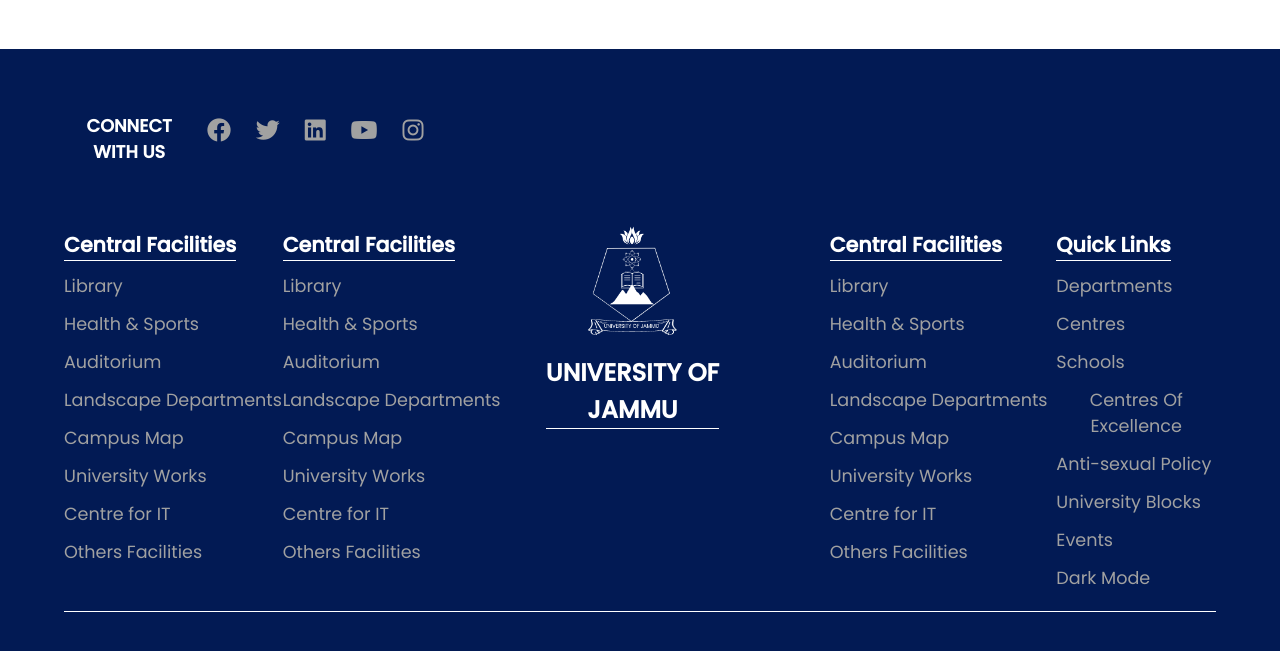
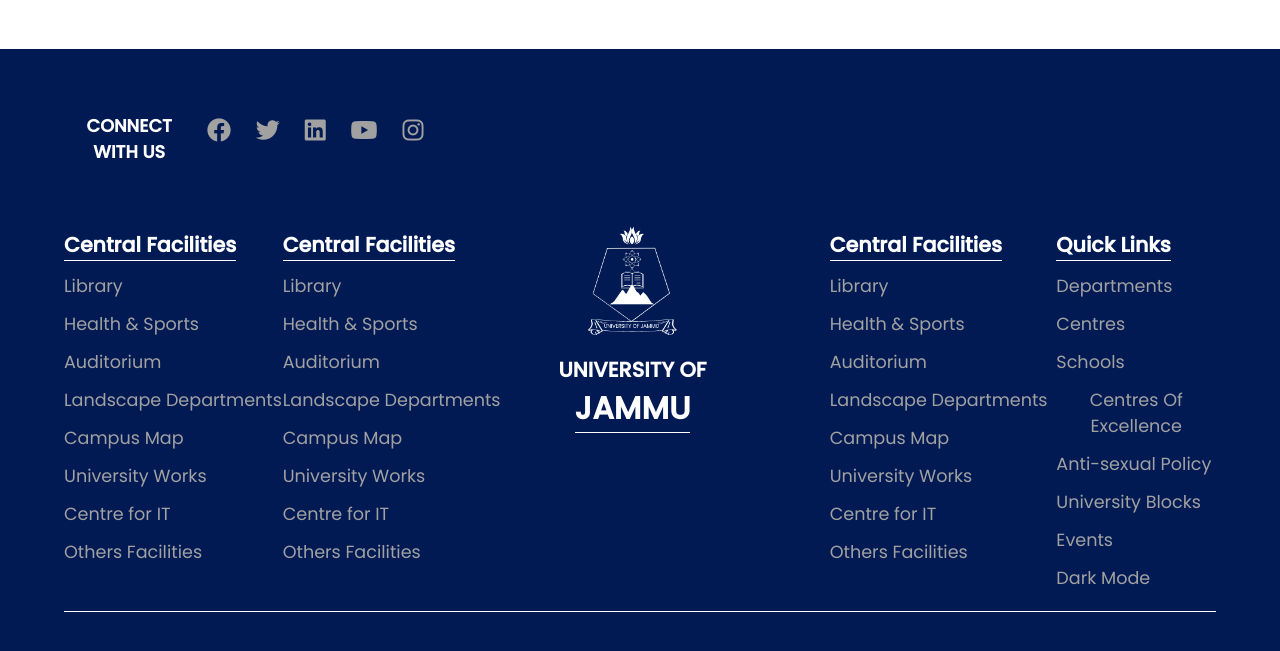
Before and after one commit to DineshwarSingh420/JUwebsite2, a plain HTML site: page index.html in a window 1280 px wide. Shown: the part 2139-2790 px from the top of the page. Drawn offline with nearby package versions, Linux system fonts and the light colour scheme; no server answers.

Commit message:
footer university name change

```diff
--- a/index.html
+++ b/index.html
@@ -264,7 +264,8 @@
         <div class="nav-logo"><a href="#"><img class="nav-logo-img" src="./img/LogoMakr-9QLm5q (1).png"></a></div>
 
         <div class="info">
-          <h3> UNIVERSITY OF <br> JAMMU</h3>
+          <h4> UNIVERSITY OF </h4> <br>
+          <h2>JAMMU</h2>
         </div>
 
         <!-- <div class="info2">
--- a/style/main.css
+++ b/style/main.css
@@ -703,11 +703,19 @@ max-height: 90vh;
 .footer1 a{
   color: #a1a1a1;
 }
-.footer1 h3{
+.footer1 h4{
+  color: white;
+  /* border-bottom: 1px solid white; */
+  display: inline-block;
+  cursor: pointer;
+
+}
+.footer1 h2{
   color: white;
   border-bottom: 1px solid white;
   display: inline-block;
   cursor: pointer;
+
 }
 
 .info4 a:hover{
```
